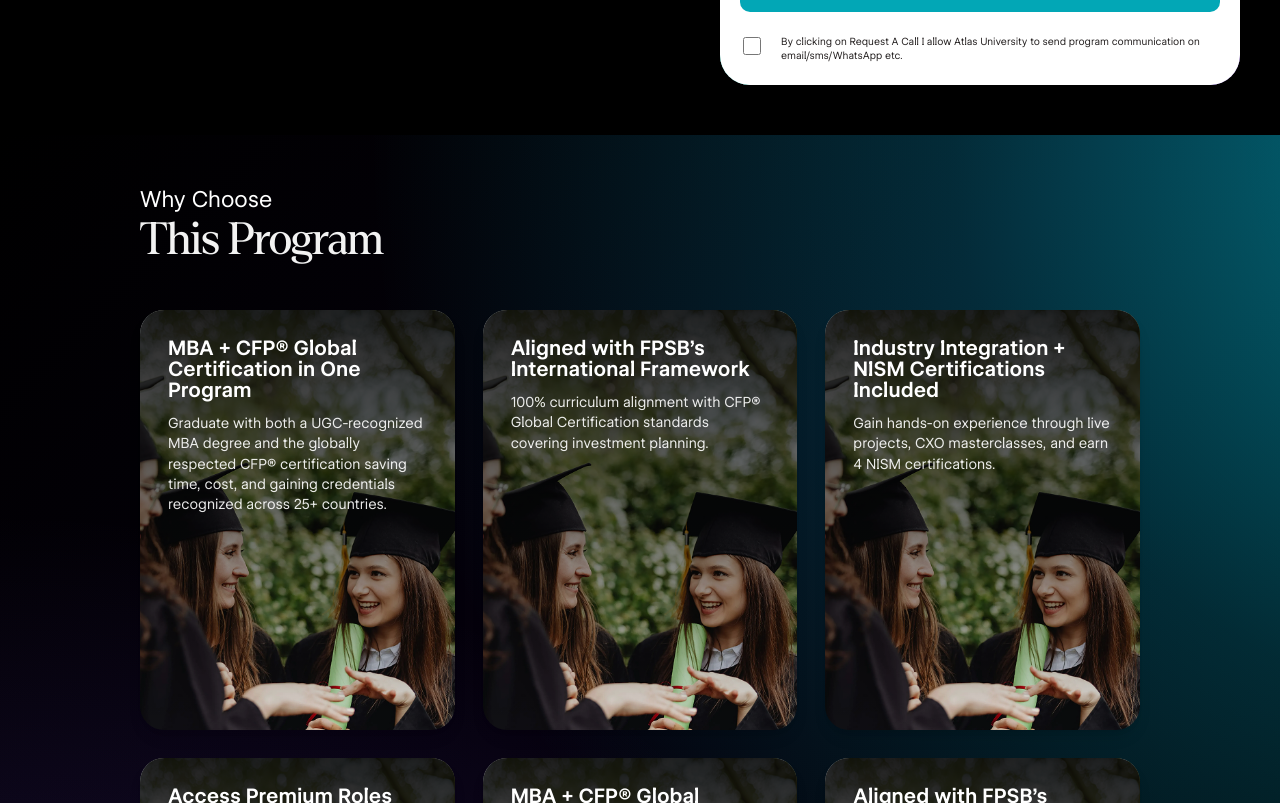
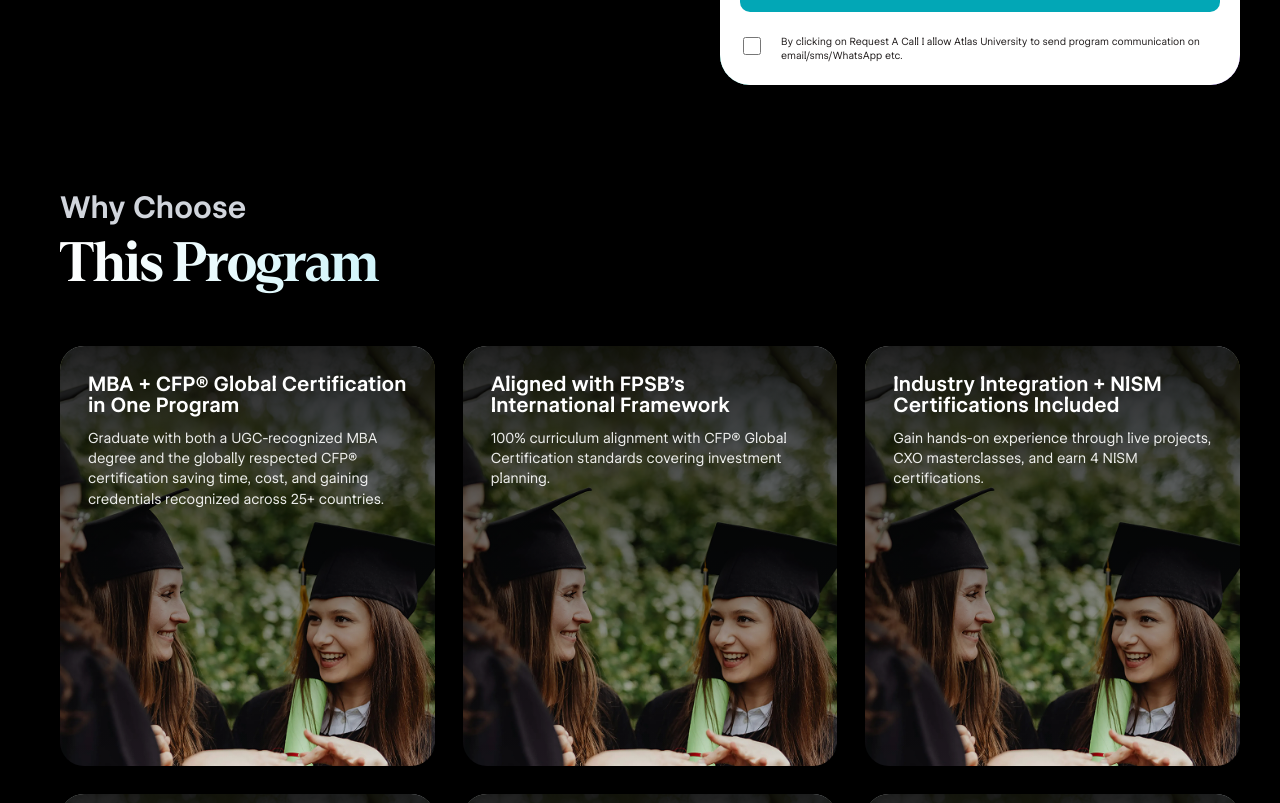
Before and after one commit to atlasskilltech/atlasonline, a Next.js app: page / in a window 1280 px wide. Shown: the part 1357-2160 px from the top of the page. Built offline with nearby package versions, Linux system fonts and the light colour scheme.

Commit message:
Changes commit

```diff
--- a/app/page.js
+++ b/app/page.js
@@ -28,7 +28,6 @@
       <HeroBanner />
       <ProgramOverview/>
       <ProgramChoose/>
-      <Wealth/>
       <CanTakeYou/>
       <BuiltAmbitious/>
       <PathToGlobal/>
--- a/components/section/2-section/ProgramChoose.js
+++ b/components/section/2-section/ProgramChoose.js
@@ -73,27 +73,21 @@
 
   return (
     <section
-      className="rk-why-program-section relative w-full px-[20px] small:px-[140px] py-[48px]
-
-      bg-[radial-gradient(circle_at_0%_120%,rgba(123,78,247,0.45)_0%,rgba(123,78,247,0.15)_25%,transparent_55%),radial-gradient(circle_at_120%_0%,rgba(0,212,235,0.55)_0%,rgba(0,212,235,0.2)_30%,transparent_60%),linear-gradient(135deg,#000000_0%,#05010d_45%,#000000_100%)]
-
-      bg-cover bg-no-repeat"
+      className="   w-full flex flex-col  px-[24px] py-[40px] bg-black    small:flex-row small:gap-[40px]    small:pl-[60px] small:pr-[40px]    medium:py-[50px]   base:gap-[73px]   base:pl-[80px] base:pr-[70px]  base:py-[70px]      large:px-[140px]   large:py-[80px]   large:gap-[110px]"
       aria-labelledby="why-program-heading"
     >
-      <div className="mx-auto">
+      <div className="mx-auto w-full">
 
         {/* Header */}
         <header className="rk-section-header mb-8 small:mb-12">
-          <p className="text-white text-[20px] small:text-[22px] font-visual">
-            Why Choose
-          </p>
+        <p className="text-[24px] text-gray-300 font-semibold  small:text-[28px] medium:text-[30px] base:text-[40px] cursor-(--f-cursor-text)
+      ">
+        Why Choose
+        </p>
 
-          <h2
-            id="why-program-heading"
-            className="mt-1 font-denton text-[36px] small:text-[44px] base:text-[56px] text-white/95 leading-[0.95]"
-          >
-            This Program
-          </h2>
+        <h1 className="text-[32px] font-bold font-denton leading-tight bg-gradient-to-r from-white to-[#00D4EB] bg-clip-text text-transparent  small:text-[44px] medium:text-[54px] base:text-[64px] cursor-(--f-cursor-text)">
+        This Program
+        </h1>
         </header>
 
         {/* Cards Grid */}
```
